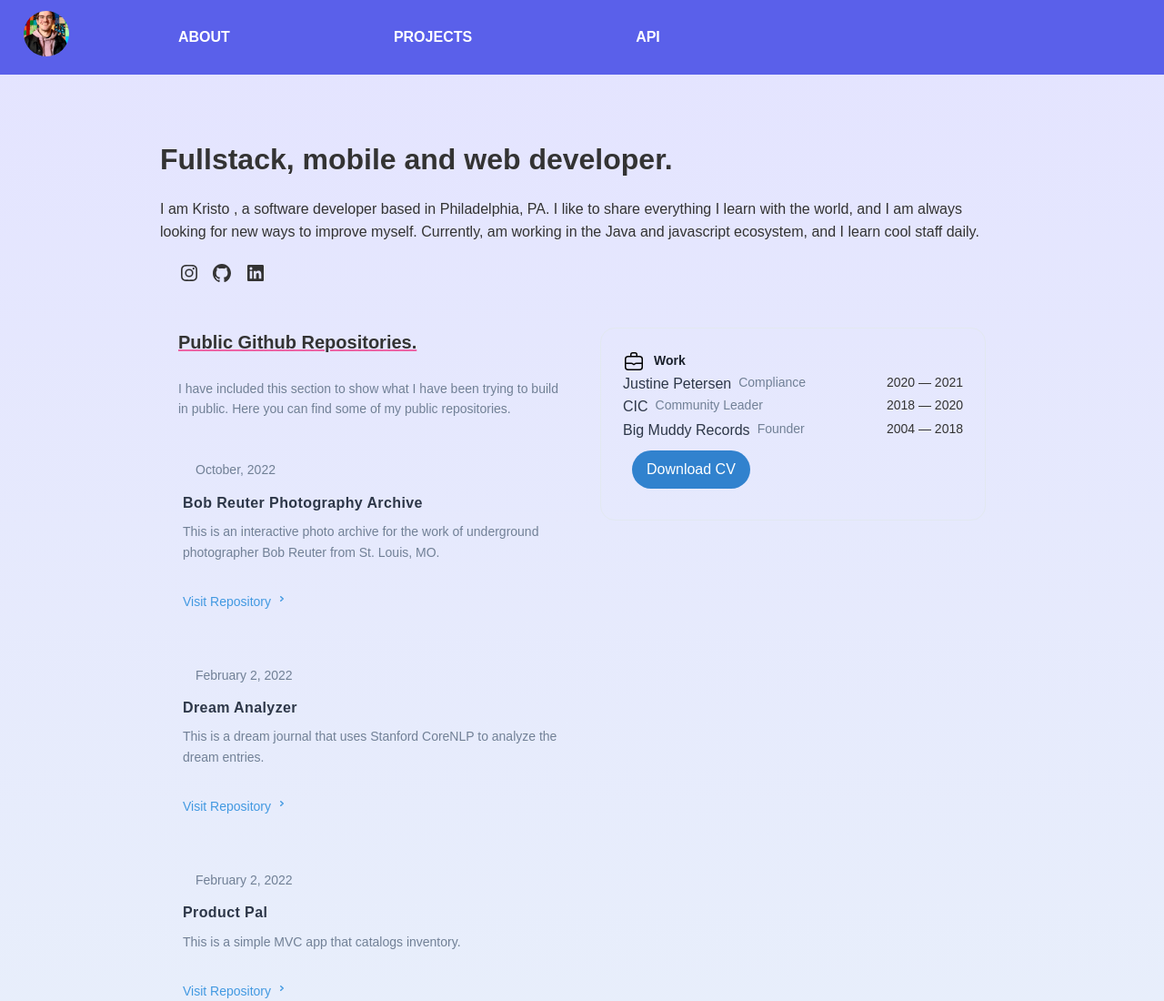
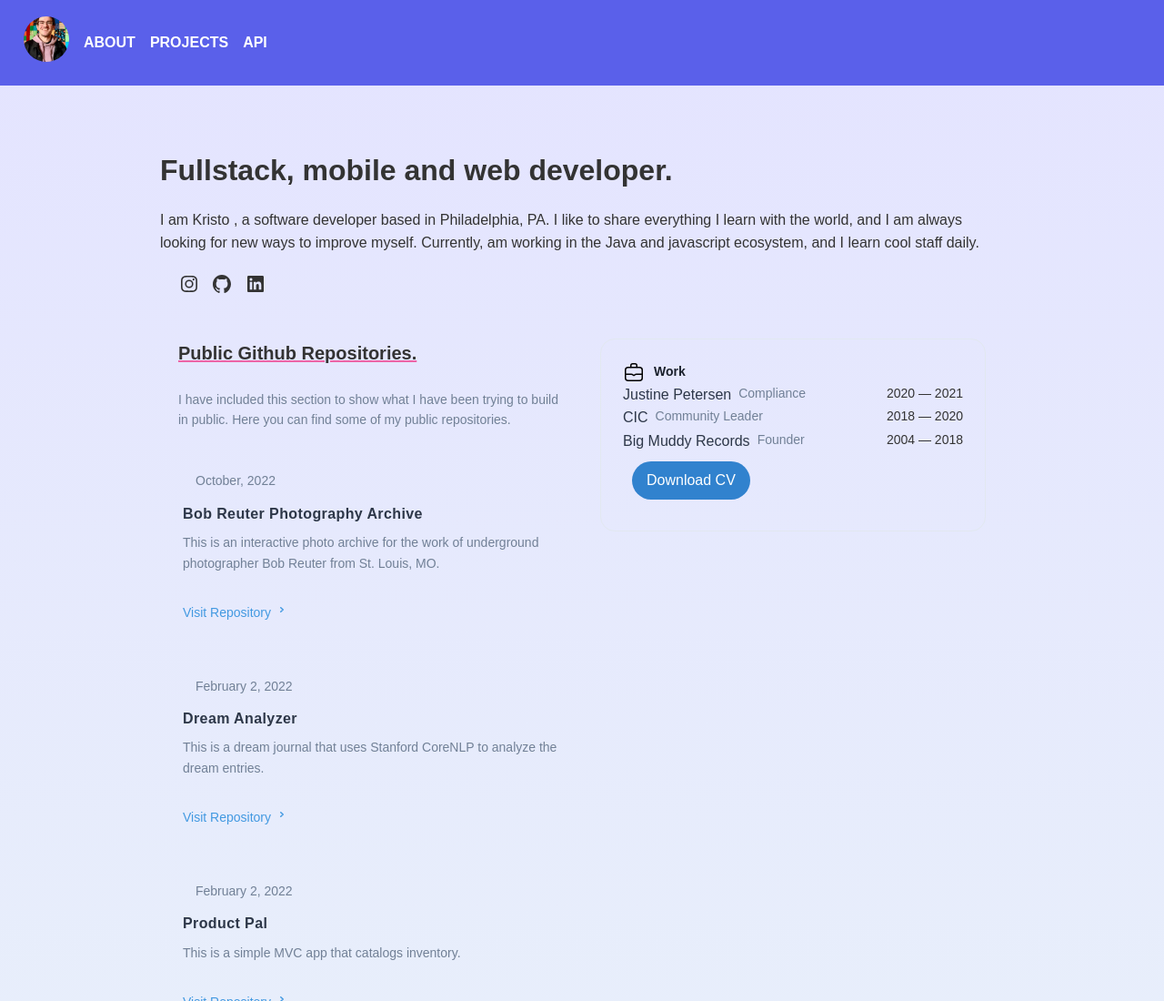
Before and after one commit to kristo-baricevic/portfolio, a plain HTML site: page index.html in a window 1280 px wide. Shown: the top 1100 px of the page at 91% size. Drawn offline with Linux system fonts and the light colour scheme; a script that the page names is missing.

Commit message:
latest commit

```diff
--- a/css/styles.css
+++ b/css/styles.css
@@ -218,21 +218,24 @@ nav ul {
   margin: 0;
   padding: 0;
   display: flex;
-    flex-direction: row;
   align-items: center;
 }
 
 nav li {
-    display: inline-block;
-    padding: 10px;
-    margin-left: 10rem;
-
+  margin: 0 0.5rem;
  }
 
 nav li:first-child {
   margin-left: 0;
-    position: absolute;
-    left: 1rem;
+  position: relative;
+}
+
+nav li:first-child img {
+  flex-shrink: 0;
+}
+
+nav li:nth-child(2) {
+  margin-left: 0.5rem;
 }
 
 nav a {
```
Lines whose indentation alone changed are shown as unchanged.
